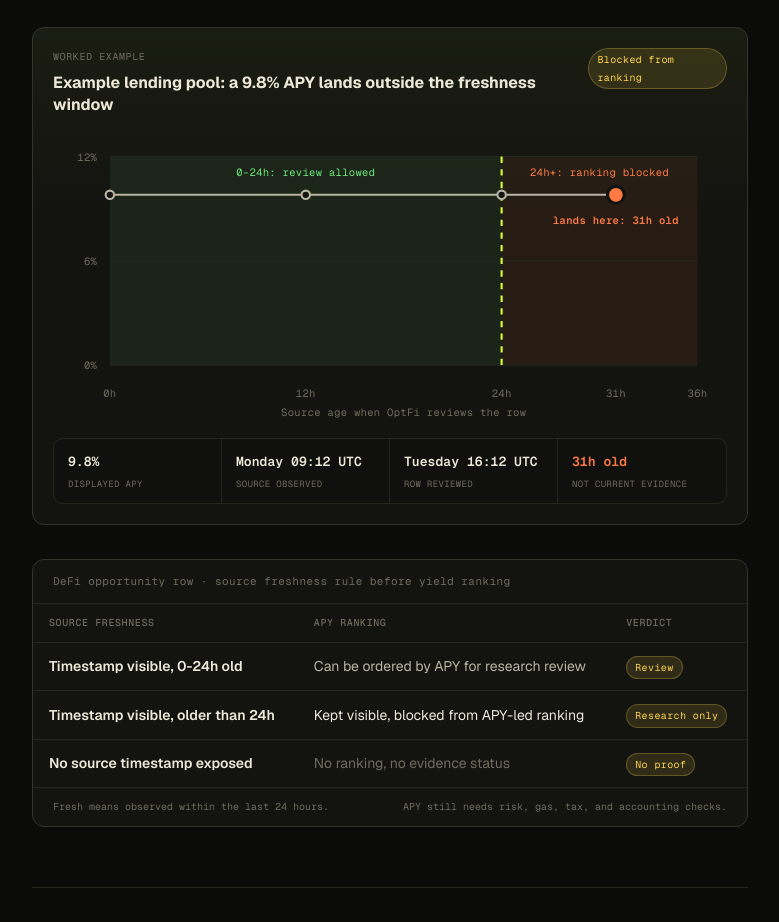
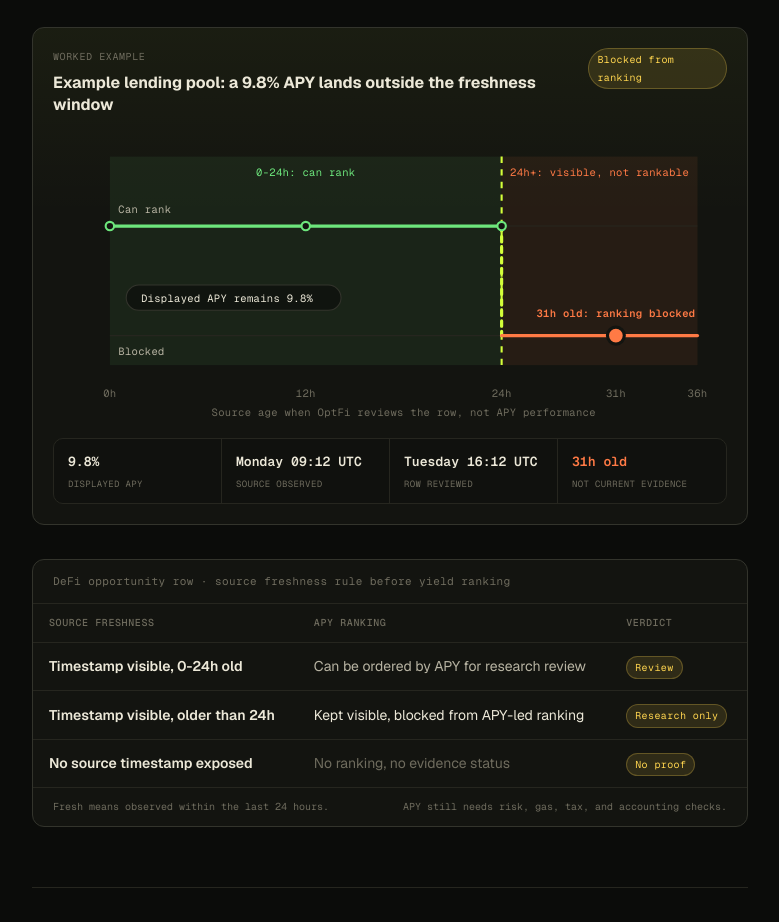
Before and after one commit to kronos-cm/optfi-website, a React (Vite) app: page /journal/defi-source-timestamp in a window 1280 px wide. Shown: the part 1460-2382 px from the top of the page, without its empty margins (250-1029 px from the left). Built offline with nearby package versions, Linux system fonts and the light colour scheme.

Commit message:
docs: clarify defi freshness chart

```diff
--- a/src/pages/journal-defi-source-timestamp-page.tsx
+++ b/src/pages/journal-defi-source-timestamp-page.tsx
@@ -17,28 +17,18 @@ const defiFreshnessChart = {
   top: 30,
   bottom: 58,
   maxAge: 36,
-  maxApy: 12,
 }
 
-const defiFreshnessPoints = [
-  { age: 0, apy: defiFreshnessExample.displayedApy },
-  { age: 12, apy: defiFreshnessExample.displayedApy },
-  { age: 24, apy: defiFreshnessExample.displayedApy },
-  { age: defiFreshnessExample.sourceAgeHours, apy: defiFreshnessExample.displayedApy },
-] as const
+const defiFreshnessRankableAges = [0, 12, 24] as const
 
 function defiFreshnessX(age: number) {
   const span = defiFreshnessChart.width - defiFreshnessChart.left - defiFreshnessChart.right
   return defiFreshnessChart.left + (age / defiFreshnessChart.maxAge) * span
 }
 
-function defiFreshnessY(apy: number) {
+function defiFreshnessStatusY(status: 'rankable' | 'blocked') {
   const span = defiFreshnessChart.height - defiFreshnessChart.top - defiFreshnessChart.bottom
-  return defiFreshnessChart.top + span - (apy / defiFreshnessChart.maxApy) * span
-}
-
-function defiFreshnessLinePoints() {
-  return defiFreshnessPoints.map((point) => `${defiFreshnessX(point.age)},${defiFreshnessY(point.apy)}`).join(' ')
+  return status === 'rankable' ? defiFreshnessChart.top + 66 : defiFreshnessChart.top + span - 28
 }
 
 export function JournalDefiSourceTimestampPage() {
@@ -121,8 +111,8 @@ export function JournalDefiSourceTimestampPage() {
               <svg className="defi-freshness-svg" viewBox={`0 0 ${defiFreshnessChart.width} ${defiFreshnessChart.height}`} role="img" aria-labelledby="defi-freshness-title defi-freshness-desc">
                 <title id="defi-freshness-title">DeFi APY source age example</title>
                 <desc id="defi-freshness-desc">
-                  A sample DeFi APY is still displayed at 9.8 percent after 31 hours, but the source age places it outside the
-                  24-hour freshness window, so OptFi blocks it from APY-led ranking.
+                  A sample DeFi APY is still displayed at 9.8 percent after 31 hours, but the ranking eligibility drops from
+                  rankable to blocked once the source age passes 24 hours.
                 </desc>
                 <rect
                   className="defi-zone-fresh"
@@ -138,20 +128,31 @@ export function JournalDefiSourceTimestampPage() {
                   width={defiFreshnessChart.width - defiFreshnessChart.right - defiFreshnessX(24)}
                   height={defiFreshnessChart.height - defiFreshnessChart.top - defiFreshnessChart.bottom}
                 />
-                {[0, 6, 12].map((tick) => (
-                  <g key={tick}>
+                {(['rankable', 'blocked'] as const).map((status) => (
+                  <g key={status}>
                     <line
                       className="defi-grid-line"
                       x1={defiFreshnessChart.left}
                       x2={defiFreshnessChart.width - defiFreshnessChart.right}
-                      y1={defiFreshnessY(tick)}
-                      y2={defiFreshnessY(tick)}
+                      y1={defiFreshnessStatusY(status)}
+                      y2={defiFreshnessStatusY(status)}
                     />
-                    <text className="defi-axis-label" x={defiFreshnessChart.left - 12} y={defiFreshnessY(tick) + 4} textAnchor="end">
-                      {tick}%
+                    <text
+                      className="defi-axis-label defi-status-label"
+                      x={defiFreshnessChart.left + 8}
+                      y={defiFreshnessStatusY(status) + (status === 'rankable' ? -12 : 18)}
+                      textAnchor="start"
+                    >
+                      {status === 'rankable' ? 'Can rank' : 'Blocked'}
                     </text>
                   </g>
                 ))}
+                <g className="defi-reported-apy">
+                  <rect x={defiFreshnessX(1)} y={defiFreshnessChart.top + 122} width="204" height="24" rx="12" />
+                  <text x={defiFreshnessX(1) + 14} y={defiFreshnessChart.top + 138}>
+                    Displayed APY remains {defiFreshnessExample.displayedApy.toFixed(1)}%
+                  </text>
+                </g>
                 <line
                   className="defi-freshness-boundary"
                   x1={defiFreshnessX(24)}
@@ -160,28 +161,39 @@ export function JournalDefiSourceTimestampPage() {
                   y2={defiFreshnessChart.height - defiFreshnessChart.bottom}
                 />
                 <text className="defi-zone-label fresh" x={defiFreshnessX(12)} y={defiFreshnessChart.top + 18} textAnchor="middle">
-                  0-24h: review allowed
+                  0-24h: can rank
                 </text>
                 <text className="defi-zone-label stale" x={defiFreshnessX(30)} y={defiFreshnessChart.top + 18} textAnchor="middle">
-                  24h+: ranking blocked
+                  24h+: visible, not rankable
                 </text>
-                <polyline className="defi-apy-line" points={defiFreshnessLinePoints()} />
-                {defiFreshnessPoints.map((point) => (
-                  <circle key={point.age} className="defi-apy-dot" cx={defiFreshnessX(point.age)} cy={defiFreshnessY(point.apy)} r="4" />
+                <path
+                  className="defi-eligibility-line"
+                  d={`M ${defiFreshnessX(0)} ${defiFreshnessStatusY('rankable')} H ${defiFreshnessX(24)}`}
+                />
+                <path
+                  className="defi-drop-line"
+                  d={`M ${defiFreshnessX(24)} ${defiFreshnessStatusY('rankable')} V ${defiFreshnessStatusY('blocked')}`}
+                />
+                <path
+                  className="defi-blocked-line"
+                  d={`M ${defiFreshnessX(24)} ${defiFreshnessStatusY('blocked')} H ${defiFreshnessX(36)}`}
+                />
+                {defiFreshnessRankableAges.map((age) => (
+                  <circle key={age} className="defi-rank-dot" cx={defiFreshnessX(age)} cy={defiFreshnessStatusY('rankable')} r="4" />
                 ))}
                 <circle
                   className="defi-landing-dot"
                   cx={defiFreshnessX(defiFreshnessExample.sourceAgeHours)}
-                  cy={defiFreshnessY(defiFreshnessExample.displayedApy)}
+                  cy={defiFreshnessStatusY('blocked')}
                   r="8"
                 />
                 <text
                   className="defi-landing-label"
                   x={defiFreshnessX(defiFreshnessExample.sourceAgeHours)}
-                  y={defiFreshnessY(defiFreshnessExample.displayedApy) + 28}
+                  y={defiFreshnessStatusY('blocked') - 18}
                   textAnchor="middle"
                 >
-                  lands here: 31h old
+                  31h old: ranking blocked
                 </text>
                 {[0, 12, 24, 31, 36].map((tick) => (
                   <text key={tick} className="defi-axis-label" x={defiFreshnessX(tick)} y={defiFreshnessChart.height - 28} textAnchor="middle">
@@ -189,7 +201,7 @@ export function JournalDefiSourceTimestampPage() {
                   </text>
                 ))}
                 <text className="defi-axis-caption" x={(defiFreshnessChart.width + defiFreshnessChart.left - defiFreshnessChart.right) / 2} y={defiFreshnessChart.height - 10} textAnchor="middle">
-                  Source age when OptFi reviews the row
+                  Source age when OptFi reviews the row, not APY performance
                 </text>
               </svg>
 
--- a/src/pages/journal-strategy-proof-page.css
+++ b/src/pages/journal-strategy-proof-page.css
@@ -590,17 +590,31 @@
   stroke-dasharray: 6 6;
 }
 
-.defi-apy-line {
+.defi-eligibility-line,
+.defi-drop-line,
+.defi-blocked-line {
   fill: none;
-  stroke: var(--fg-2);
-  stroke-width: 2;
+  stroke-width: 3;
   stroke-linecap: round;
   stroke-linejoin: round;
 }
 
-.defi-apy-dot {
+.defi-eligibility-line {
+  stroke: #6de67c;
+}
+
+.defi-drop-line {
+  stroke: var(--lime);
+  stroke-dasharray: 5 5;
+}
+
+.defi-blocked-line {
+  stroke: var(--warn);
+}
+
+.defi-rank-dot {
   fill: var(--bg-2);
-  stroke: var(--fg-2);
+  stroke: #6de67c;
   stroke-width: 2;
 }
 
@@ -613,11 +627,25 @@
 .defi-axis-label,
 .defi-axis-caption,
 .defi-zone-label,
-.defi-landing-label {
+.defi-landing-label,
+.defi-reported-apy text {
   font-family: 'Geist Mono', monospace;
   font-size: 10px;
   fill: var(--muted);
   letter-spacing: 0.03em;
+}
+
+.defi-reported-apy rect {
+  fill: rgba(11, 12, 10, 0.64);
+  stroke: var(--rule-strong);
+}
+
+.defi-reported-apy text {
+  fill: var(--fg);
+}
+
+.defi-status-label {
+  fill: var(--fg-2);
 }
 
 .defi-zone-label.fresh {
```
